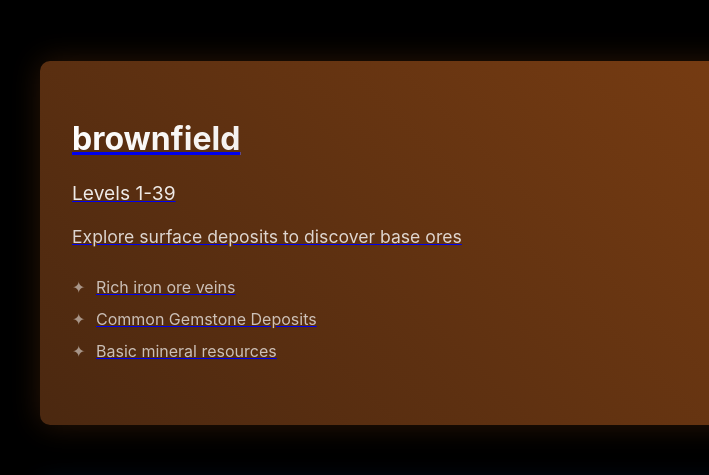
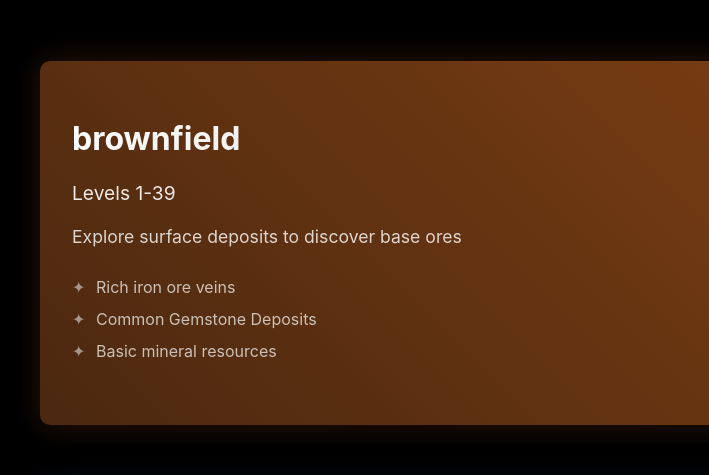
Before and after one commit to jiangnan0622/floorlevel, a plain HTML site: page index.html in a window 1280 px wide. Shown: the part 159-634 px from the top of the page, 0-709 px from the left. Drawn offline with Linux system fonts and the light colour scheme.

Commit message:
Add files via upload

```diff
--- a/styles.css
+++ b/styles.css
@@ -990,3 +990,8 @@
       background: linear-gradient(90deg, #4CAF50, #8BC34A);
       transition: width 0.3s ease;
   }
+
+  a {
+    text-decoration: none; /* 去掉下划线 */
+    color: inherit; /* 继承父元素的颜色，避免链接变成默认的蓝色 */
+  }
```
